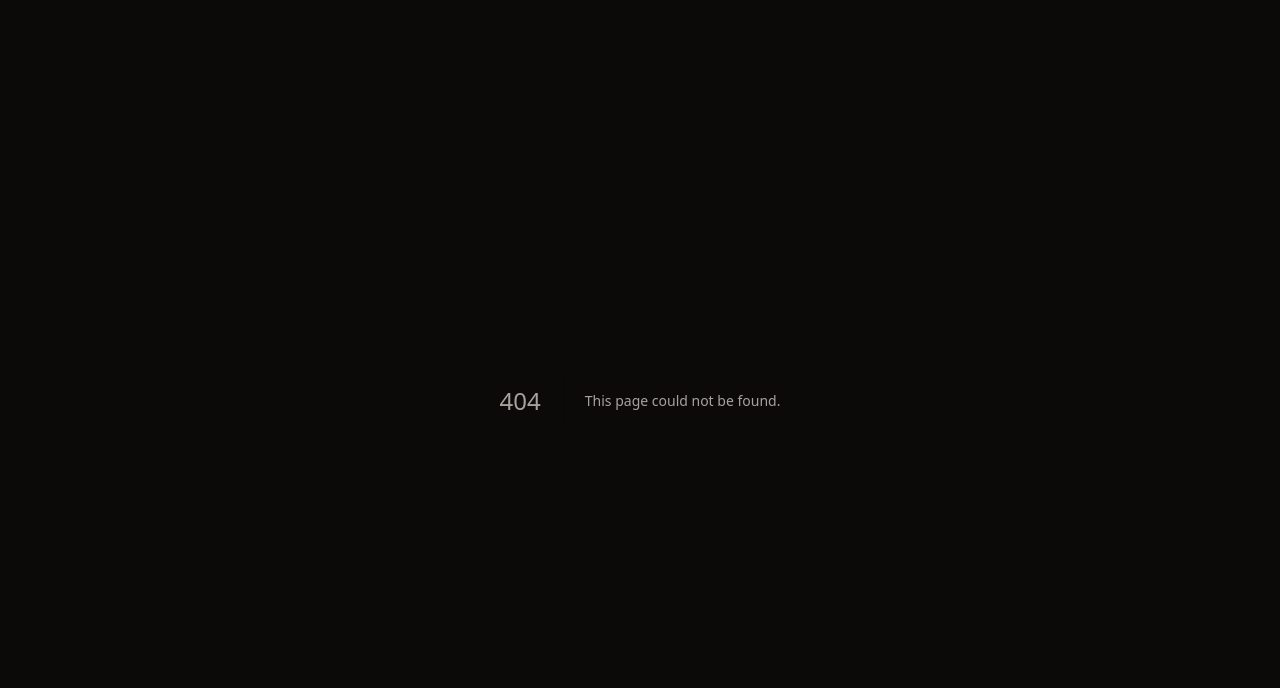
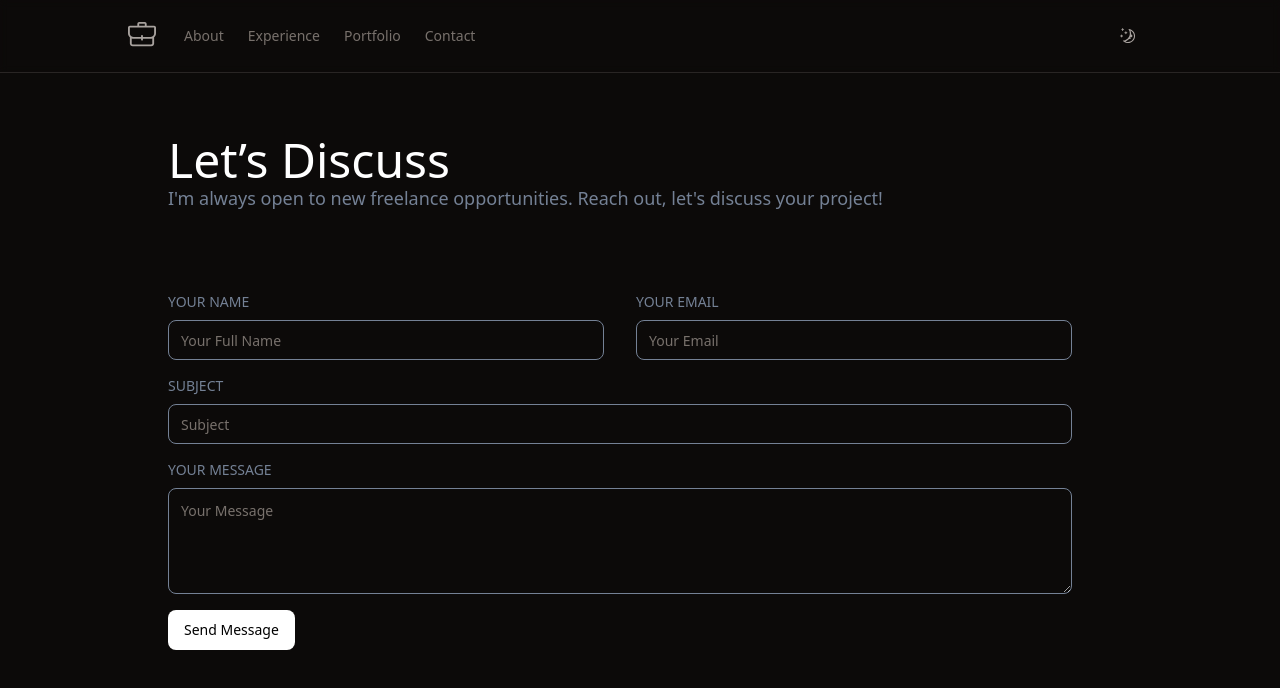
Before and after one commit to developersajadur/Portfolio-Client-Side, a Next.js app: page /contact in a window 1280 px wide. Before the commit this address had no page. Shown: the top 688 px of the page. Built offline with nearby package versions, Linux system fonts and the light colour scheme.

Commit message:
add contact route

```diff
--- a/package.json
+++ b/package.json
@@ -9,6 +9,7 @@
     "lint": "next lint"
   },
   "dependencies": {
+    "@hookform/resolvers": "^4.1.0",
     "@radix-ui/react-dialog": "^1.1.6",
     "@radix-ui/react-separator": "^1.1.2",
     "@radix-ui/react-slot": "^1.1.2",
@@ -20,9 +21,11 @@
     "next": "15.1.6",
     "react": "^19.0.0",
     "react-dom": "^19.0.0",
+    "react-hook-form": "^7.54.2",
     "react-icons": "^5.4.0",
     "tailwind-merge": "^3.0.1",
-    "tailwindcss-animate": "^1.0.7"
+    "tailwindcss-animate": "^1.0.7",
+    "zod": "^3.24.2"
   },
   "devDependencies": {
     "@eslint/eslintrc": "^3",
--- /dev/null
+++ b/src/app/contact/page.tsx
@@ -0,0 +1,122 @@
+"use client";
+
+import { useForm } from "react-hook-form";
+import { zodResolver } from "@hookform/resolvers/zod";
+import * as z from "zod";
+import { Button } from "@/components/ui/button";
+import { Input } from "@/components/ui/input";
+import { Textarea } from "@/components/ui/textarea";
+
+const formSchema = z.object({
+  user_name: z.string().min(2, "Name must be at least 2 characters"),
+  user_email: z.string().email("Invalid email address"),
+  subject: z.string().min(3, "Subject must be at least 3 characters"),
+  message: z.string().min(5, "Message must be at least 5 characters"),
+});
+
+const ContactPage = () => {
+  const {
+    register,
+    handleSubmit,
+    formState: { errors },
+  } = useForm({
+    resolver: zodResolver(formSchema),
+  });
+
+  const onSubmit = (data: any) => {
+    console.log("Form Data Submitted:", data);
+  };
+
+  return (
+    <div id="contact" className="px-2 lg:px-10 mb-20">
+      <div className="w-full flex flex-col">
+        {/* Header Section */}
+        <div className=" flex py-8 rounded-t-xl">
+          <div className="w-full flex flex-1 flex-col text-start">
+            <h1 className="text-white font-medium text-2xl lg:text-5xl">
+            {"  Let’s Discuss"}
+            </h1>
+            <p className="text-[#748195] text-lg">
+              {"I'm always open to new freelance opportunities. Reach out, let's discuss your project!"}
+            </p>
+          </div>
+        </div>
+
+        {/* Contact Details & Form */}
+        <div className="flex  px-2 lg:px-0 pb-10 rounded-b-xl">
+
+          {/* Contact Form */}
+          <div className="w-full flex justify-center items-center text-start lg:mr-10 mt-5 lg:mt-12">
+            <form className="w-full" onSubmit={handleSubmit(onSubmit)}>
+              <div className="w-full flex flex-col lg:flex-row gap-6 lg:gap-8 items-center">
+                {/* Name Input */}
+                <div className="w-full">
+                  <p className="text-[#748195] font-medium text-sm mb-2">YOUR NAME</p>
+                  <Input
+                    placeholder="Your Full Name"
+                    type="text"
+                    className="bg-transparent border-[#748195] w-full p-3 rounded-lg"
+                    {...register("user_name")}
+                  />
+                  {errors.user_name && (
+                    <span className="text-red-500 text-sm">{errors.user_name.message}</span>
+                  )}
+                </div>
+                {/* Email Input */}
+                <div className="w-full">
+                  <p className="text-[#748195] font-medium text-sm mb-2">YOUR EMAIL</p>
+                  <Input
+                    placeholder="Your Email"
+                    type="email"
+                    className="bg-transparent border-[#748195] w-full p-3 rounded-lg"
+                    {...register("user_email")}
+                  />
+                  {errors.user_email && (
+                    <span className="text-red-500 text-sm">{errors.user_email.message}</span>
+                  )}
+                </div>
+              </div>
+
+              {/* Subject Input */}
+              <div className="w-full mt-4">
+                <p className="text-[#748195] font-medium text-sm mb-2">SUBJECT</p>
+                <Input
+                  placeholder="Subject"
+                  type="text"
+                  className="bg-transparent border-[#748195] w-full p-3 rounded-lg"
+                  {...register("subject")}
+                />
+                {errors.subject && (
+                  <span className="text-red-500 text-sm">{errors.subject.message}</span>
+                )}
+              </div>
+
+              {/* Message Input */}
+              <div className="w-full mt-4">
+                <p className="text-[#748195] font-medium text-sm mb-2">YOUR MESSAGE</p>
+                <Textarea
+                  placeholder="Your Message"
+                  className="bg-transparent border-[#748195] w-full p-3 rounded-lg"
+                  rows={4}
+                  {...register("message")}
+                />
+                {errors.message && (
+                  <span className="text-red-500 text-sm">{errors.message.message}</span>
+                )}
+              </div>
+
+              {/* Submit Button */}
+              <div className="w-full mt-4">
+                <Button type="submit" className="bg-white w-full lg:w-fit text-black py-2 px-4 rounded-lg hover:bg-white hover:text-black">
+                  Send Message
+                </Button>
+              </div>
+            </form>
+          </div>
+        </div>
+      </div>
+    </div>
+  );
+};
+
+export default ContactPage;
--- a/src/app/layout.tsx
+++ b/src/app/layout.tsx
@@ -2,6 +2,7 @@ import type { Metadata } from "next";
 import { Roboto_Mono as FontMono } from "next/font/google";
 import "./globals.css";
 import { cn } from "@/lib/utils";
+import Navbar from "@/components/shared/Navbar/Navbar";
 
 const fontMono = FontMono({
   subsets: ["latin"],
@@ -21,11 +22,16 @@ export default function RootLayout({
     <html lang="en">
       <body
         className={cn(
-          "min-h-screen bg-[#0C0A09] font-mono text-[#A8A29E] antialiased",
+          "min-h-screen bg-[#0C0A09] text-[#A8A29E] antialiased",
           fontMono.variable
         )}
       >
-        {children}
+        <header className="">
+          <Navbar />
+        </header>
+        <main className="container mx-auto max-w-5xl mt-10 pt-16 px-5 lg:px-0">
+          {children}
+        </main>
       </body>
     </html>
   );
--- a/src/app/page.tsx
+++ b/src/app/page.tsx
@@ -2,22 +2,16 @@ import About from "@/components/Sections/About";
 import Experience from "@/components/Sections/Experience";
 import Hero from "@/components/Sections/Hero";
 import TechStack from "@/components/Sections/TechStack";
-import Navbar from "@/components/shared/Navbar/Navbar";
 import React from "react";
 
 const HomePage = () => {
   return (
-    <>
-      <header className="">
-        <Navbar />
-      </header>
-      <main className="container mx-auto max-w-5xl mt-10 pt-16 px-5 lg:px-0">
+    <section>
         <Hero />
         <About />
         <TechStack />
         <Experience/>
-      </main>
-    </>
+    </section>
   );
 };
 
--- a/src/components/Sections/Experience.tsx
+++ b/src/components/Sections/Experience.tsx
@@ -28,7 +28,7 @@ const Experience = () => {
                   {exp.company} <HiExternalLink className="w-5 h-5" />
                 </a>
               </div>
-              <h2 className="text-xl font-semibold mt-1">{exp.role}</h2>
+              <h2 className="text-lg text-muted-foreground font-medium mt-1">{exp.role}</h2>
               <p className="text-muted-foreground text-sm">{exp.startDate} - {exp.endDate}</p>
               <ul className="mt-2 space-y-1 text-muted-foreground text-sm">
                 {exp.description.map((desc, i) => (
--- /dev/null
+++ b/src/components/Sections/Projects.tsx
@@ -0,0 +1,11 @@
+import React from 'react';
+
+const Projects = () => {
+    return (
+        <div>
+
+        </div>
+    );
+};
+
+export default Projects;
--- a/src/components/Sections/TechStack.tsx
+++ b/src/components/Sections/TechStack.tsx
@@ -42,7 +42,7 @@ const TechStack = () => {
 
         {/* >Programming Language */}
         <div className="mb-6">
-          <h2 className="text-xl font-semibold mb-3">Programming Language</h2>
+          <h2 className="text-xl text-white font-semibold mb-3">Programming Language</h2>
           <div className="flex flex-wrap gap-6 text-4xl">
             {[
               {
@@ -66,7 +66,7 @@ const TechStack = () => {
 
         {/* Frontend */}
         <div className="mb-6">
-          <h2 className="text-xl font-semibold mb-3">Frontend</h2>
+          <h2 className="text-xl text-white font-semibold mb-3">Frontend</h2>
           <div className="flex flex-wrap gap-6 text-4xl">
             {[
               {
@@ -109,7 +109,7 @@ const TechStack = () => {
 
         {/* Backend */}
         <div className="mb-6">
-          <h2 className="text-xl font-semibold mb-3">Backend</h2>
+          <h2 className="text-xl text-white font-semibold mb-3">Backend</h2>
           <div className="flex flex-wrap gap-6 text-4xl">
             {[
               {
@@ -157,7 +157,7 @@ const TechStack = () => {
 
         {/* Developer & Design Tools */}
         <div className="mb-6">
-          <h2 className="text-xl font-semibold mb-3">
+          <h2 className="text-xl text-white font-semibold mb-3">
             Developer & Design Tools
           </h2>
           <div className="flex flex-wrap gap-6 text-4xl">
--- a/src/components/shared/Navbar/NavOptions.tsx
+++ b/src/components/shared/Navbar/NavOptions.tsx
@@ -19,6 +19,6 @@ export const NavOptions: INavbarOptions[] = [
   {
     id: 4,
     label: "Contact",
-    path: "#contact",
+    path: "/contact",
   },
 ];
--- /dev/null
+++ b/src/components/ui/input.tsx
@@ -0,0 +1,22 @@
+import * as React from "react"
+
+import { cn } from "@/lib/utils"
+
+const Input = React.forwardRef<HTMLInputElement, React.ComponentProps<"input">>(
+  ({ className, type, ...props }, ref) => {
+    return (
+      <input
+        type={type}
+        className={cn(
+          "flex h-10 w-full rounded-md border border-input bg-background px-3 py-2 text-base ring-offset-background file:border-0 file:bg-transparent file:text-sm file:font-medium file:text-foreground placeholder:text-muted-foreground focus-visible:outline-none focus-visible:ring-2 focus-visible:ring-ring focus-visible:ring-offset-2 disabled:cursor-not-allowed disabled:opacity-50 md:text-sm",
+          className
+        )}
+        ref={ref}
+        {...props}
+      />
+    )
+  }
+)
+Input.displayName = "Input"
+
+export { Input }
--- /dev/null
+++ b/src/components/ui/textarea.tsx
@@ -0,0 +1,22 @@
+import * as React from "react"
+
+import { cn } from "@/lib/utils"
+
+const Textarea = React.forwardRef<
+  HTMLTextAreaElement,
+  React.ComponentProps<"textarea">
+>(({ className, ...props }, ref) => {
+  return (
+    <textarea
+      className={cn(
+        "flex min-h-[80px] w-full rounded-md border border-input bg-background px-3 py-2 text-base ring-offset-background placeholder:text-muted-foreground focus-visible:outline-none focus-visible:ring-2 focus-visible:ring-ring focus-visible:ring-offset-2 disabled:cursor-not-allowed disabled:opacity-50 md:text-sm",
+        className
+      )}
+      ref={ref}
+      {...props}
+    />
+  )
+})
+Textarea.displayName = "Textarea"
+
+export { Textarea }
--- a/src/lib/experience.utils.ts
+++ b/src/lib/experience.utils.ts
@@ -2,7 +2,7 @@ export const Experiences = [
     {
       company: "IT Vanilla",
       logo: "https://res.cloudinary.com/devsajadurrahman/image/upload/v1739280246/itvzoczhbilrxz6big8f.jpg",
-      role: "Junior Web Developer",
+      role: "Junior Web Developer (On-Site)",
       startDate: "02 Feb, 2024",
       endDate: "03 Apr, 2024",
       description: [
@@ -15,7 +15,7 @@ export const Experiences = [
     {
       company: "Velocity Digital Inc.",
       logo: "/coderockers-logo.png", // Replace with actual logo path
-      role: "Web Developer",
+      role: "Web Developer (Remote)",
       startDate: "10 Feb, 2025",
       endDate: "Present",
       description: [
```
Also changed, not shown: 2 other files (tests, documents, lock files or other folders).
